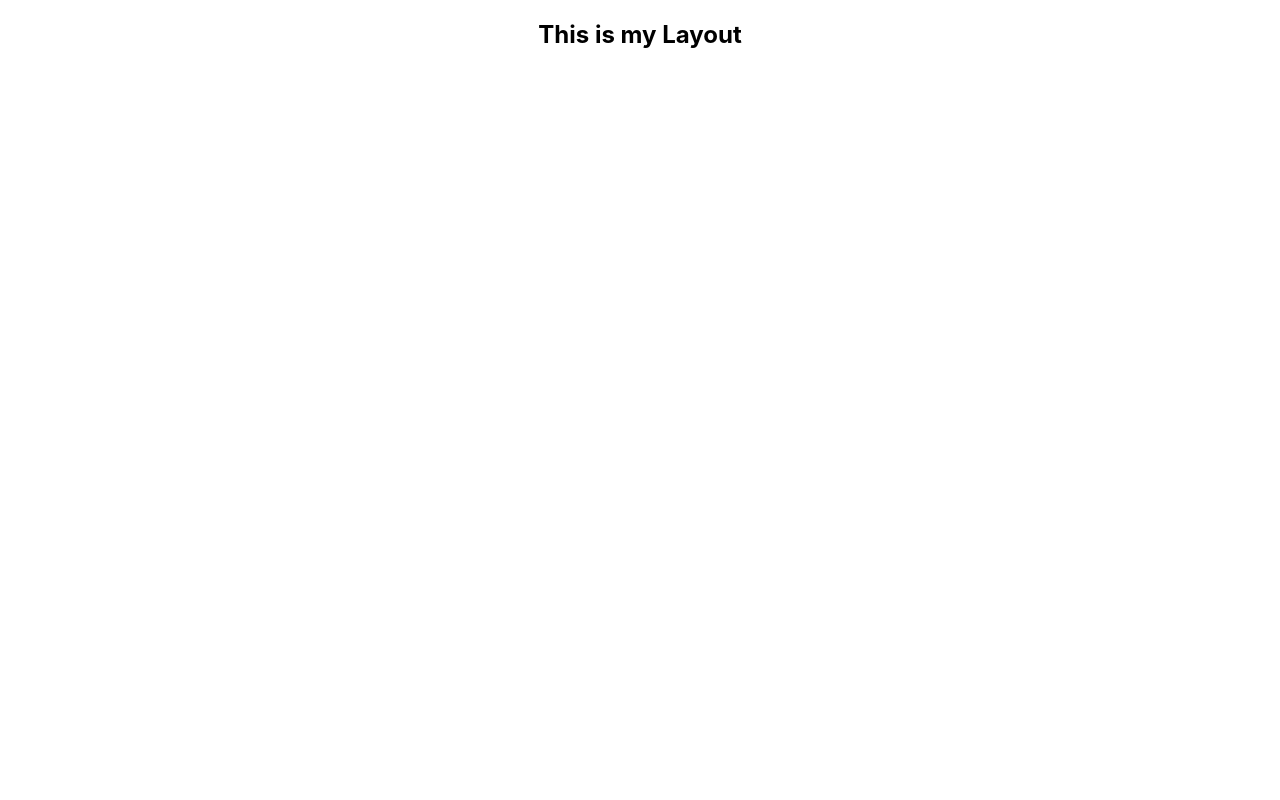
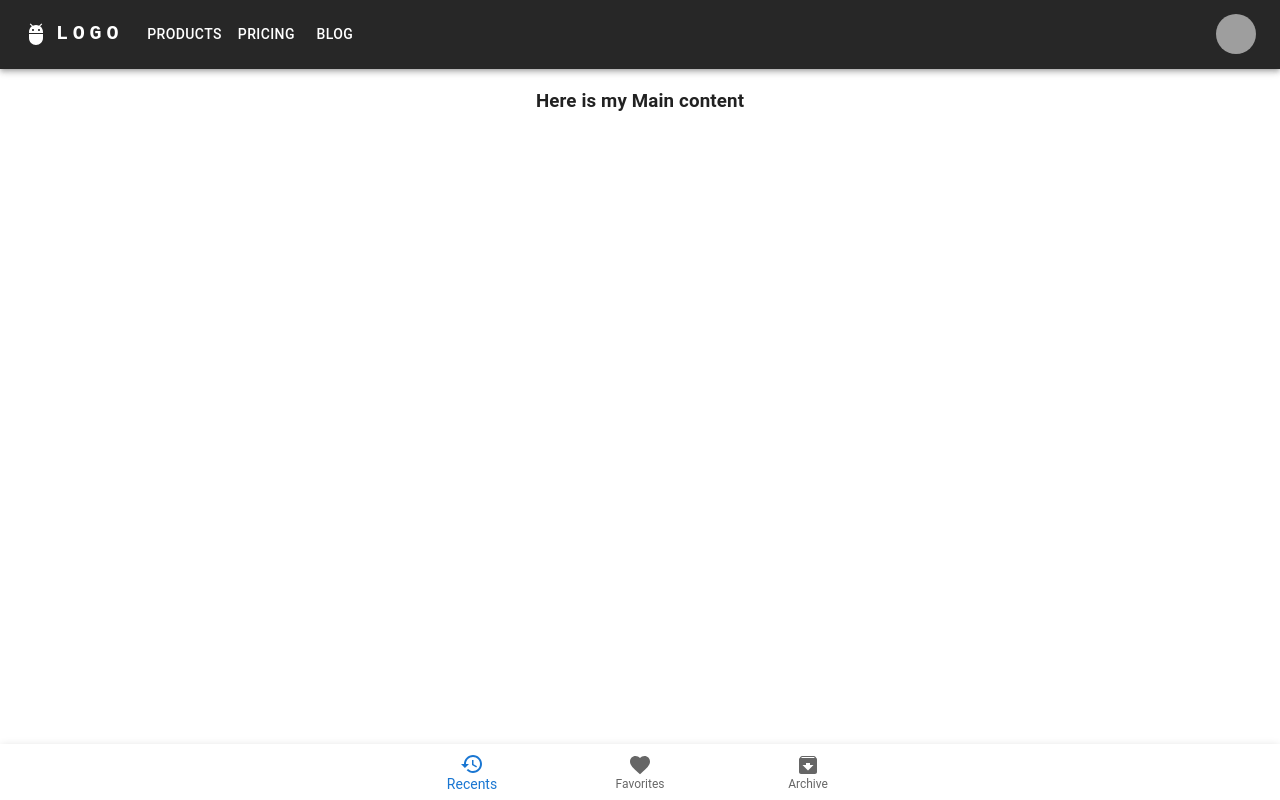
Before and after one commit to Atanasovaaa/Credits-Consulting-Group, a React (Create React App) app: page / in a window 1280 px wide. Built offline with nearby package versions, Linux system fonts and the light colour scheme; grey boxes are pictures that could not be loaded.

Commit message:
Add Header, Footer and Main

```diff
--- a/package.json
+++ b/package.json
@@ -3,6 +3,11 @@
   "version": "0.1.0",
   "private": true,
   "dependencies": {
+    "@emotion/react": "^11.9.0",
+    "@emotion/styled": "^11.8.1",
+    "@fontsource/roboto": "^4.5.7",
+    "@mui/icons-material": "^5.8.2",
+    "@mui/material": "^5.8.2",
     "@testing-library/jest-dom": "^5.16.4",
     "@testing-library/react": "^13.3.0",
     "@testing-library/user-event": "^13.5.0",
--- a/src/components/layout/Layout.jsx
+++ b/src/components/layout/Layout.jsx
@@ -1,7 +1,13 @@
+import Footer from "./footer/Footer";
+import Header from "./header/Header";
+import Main from "./main/Main";
+
 export function Layout() {
     return (
         <div>
-            <h2>This is my Layout</h2>
+            <Header />
+            <Main />
+            <Footer />
         </div>
     );
 }
--- /dev/null
+++ b/src/components/layout/footer/Footer.jsx
@@ -0,0 +1,33 @@
+import Box from '@mui/material/Box';
+import CssBaseline from '@mui/material/CssBaseline';
+import BottomNavigation from '@mui/material/BottomNavigation';
+import BottomNavigationAction from '@mui/material/BottomNavigationAction';
+import RestoreIcon from '@mui/icons-material/Restore';
+import FavoriteIcon from '@mui/icons-material/Favorite';
+import ArchiveIcon from '@mui/icons-material/Archive';
+import Paper from '@mui/material/Paper';
+import { useState } from 'react';
+
+export default function Footer() {
+    const [value, setValue] = useState(0);
+
+
+    return (
+        <Box sx={{ pb: 7 }}>
+          <CssBaseline />
+          <Paper sx={{ position: 'fixed', bottom: 0, left: 0, right: 0 }} elevation={3}>
+            <BottomNavigation
+              showLabels
+              value={value}
+              onChange={(event, newValue) => {
+                setValue(newValue);
+              }}
+            >
+              <BottomNavigationAction label="Recents" icon={<RestoreIcon />} />
+              <BottomNavigationAction label="Favorites" icon={<FavoriteIcon />} />
+              <BottomNavigationAction label="Archive" icon={<ArchiveIcon />} />
+            </BottomNavigation>
+          </Paper>
+        </Box>
+      );
+}
--- /dev/null
+++ b/src/components/layout/header/Header.jsx
@@ -0,0 +1,172 @@
+import AppBar from '@mui/material/AppBar';
+import Box from '@mui/material/Box';
+import Toolbar from '@mui/material/Toolbar';
+import IconButton from '@mui/material/IconButton';
+import Typography from '@mui/material/Typography';
+import Menu from '@mui/material/Menu';
+import MenuIcon from '@mui/icons-material/Menu';
+import Container from '@mui/material/Container';
+import Avatar from '@mui/material/Avatar';
+import Button from '@mui/material/Button';
+import Tooltip from '@mui/material/Tooltip';
+import MenuItem from '@mui/material/MenuItem';
+import AdbIcon from '@mui/icons-material/Adb';
+import { useState } from 'react';
+import { createTheme, ThemeProvider } from '@mui/material';
+
+export default function Header() {
+    const pages = ['Products', 'Pricing', 'Blog'];
+    const settings = ['Profile', 'Account', 'Dashboard', 'Logout'];
+    const [anchorElNav, setAnchorElNav] = useState();
+    const [anchorElUser, setAnchorElUser] = useState();
+
+    const darkTheme = createTheme({
+        palette: {
+          mode: 'dark',
+          primary: {
+            main: '#1976d2',
+          },
+        },
+      });
+
+    const handleOpenNavMenu = (event) => {
+        setAnchorElNav(event.currentTarget);
+    };
+    const handleOpenUserMenu = (event) => {
+        setAnchorElUser(event.currentTarget);
+      };
+
+      const handleCloseNavMenu = () => {
+        setAnchorElNav(null);
+      };
+
+      const handleCloseUserMenu = () => {
+        setAnchorElUser(null);
+      };
+
+    return (
+        <ThemeProvider theme={darkTheme}>
+        <AppBar position="static">
+          <Container maxWidth="xl">
+            <Toolbar disableGutters>
+              <AdbIcon sx={{ display: { xs: 'none', md: 'flex' }, mr: 1 }} />
+              <Typography
+                variant="h6"
+                noWrap
+                component="a"
+                href="/"
+                sx={{
+                  mr: 2,
+                  display: { xs: 'none', md: 'flex' },
+                  fontFamily: 'monospace',
+                  fontWeight: 700,
+                  letterSpacing: '.3rem',
+                  color: 'inherit',
+                  textDecoration: 'none',
+                }}
+              >
+                LOGO
+              </Typography>
+
+              <Box sx={{ flexGrow: 1, display: { xs: 'flex', md: 'none' } }}>
+                <IconButton
+                  size="large"
+                  aria-label="account of current user"
+                  aria-controls="menu-appbar"
+                  aria-haspopup="true"
+                  onClick={handleOpenNavMenu}
+                  color="inherit"
+                >
+                  <MenuIcon />
+                </IconButton>
+                <Menu
+                  id="menu-appbar"
+                  anchorEl={anchorElNav}
+                  anchorOrigin={{
+                    vertical: 'bottom',
+                    horizontal: 'left',
+                  }}
+                  keepMounted
+                  transformOrigin={{
+                    vertical: 'top',
+                    horizontal: 'left',
+                  }}
+                  open={Boolean(anchorElNav)}
+                  onClose={handleCloseNavMenu}
+                  sx={{
+                    display: { xs: 'block', md: 'none' },
+                  }}
+                >
+                  {pages.map((page) => (
+                    <MenuItem key={page} onClick={handleCloseNavMenu}>
+                      <Typography textAlign="center">{page}</Typography>
+                    </MenuItem>
+                  ))}
+                </Menu>
+              </Box>
+              <AdbIcon sx={{ display: { xs: 'flex', md: 'none' }, mr: 1 }} />
+              <Typography
+                variant="h5"
+                noWrap
+                component="a"
+                href=""
+                sx={{
+                  mr: 2,
+                  display: { xs: 'flex', md: 'none' },
+                  flexGrow: 1,
+                  fontFamily: 'monospace',
+                  fontWeight: 700,
+                  letterSpacing: '.3rem',
+                  color: 'inherit',
+                  textDecoration: 'none',
+                }}
+              >
+                LOGO
+              </Typography>
+              <Box sx={{ flexGrow: 1, display: { xs: 'none', md: 'flex' } }}>
+                {pages.map((page) => (
+                  <Button
+                    key={page}
+                    onClick={handleCloseNavMenu}
+                    sx={{ my: 2, color: 'white', display: 'block' }}
+                  >
+                    {page}
+                  </Button>
+                ))}
+              </Box>
+
+              <Box sx={{ flexGrow: 0 }}>
+                <Tooltip title="Open settings">
+                  <IconButton onClick={handleOpenUserMenu} sx={{ p: 0 }}>
+                    <Avatar alt="Remy Sharp" src="/static/images/avatar/2.jpg" />
+                  </IconButton>
+                </Tooltip>
+                <Menu
+                  sx={{ mt: '45px' }}
+                  id="menu-appbar"
+                  anchorEl={anchorElUser}
+                  anchorOrigin={{
+                    vertical: 'top',
+                    horizontal: 'right',
+                  }}
+                  keepMounted
+                  transformOrigin={{
+                    vertical: 'top',
+                    horizontal: 'right',
+                  }}
+                  open={Boolean(anchorElUser)}
+                  onClose={handleCloseUserMenu}
+                >
+                  {settings.map((setting) => (
+                    <MenuItem key={setting} onClick={handleCloseUserMenu}>
+                      <Typography textAlign="center">{setting}</Typography>
+                    </MenuItem>
+                  ))}
+                </Menu>
+              </Box>
+            </Toolbar>
+          </Container>
+        </AppBar>
+        </ThemeProvider>
+      );
+}
--- /dev/null
+++ b/src/components/layout/main/Main.jsx
@@ -0,0 +1,7 @@
+export default function Main() {
+    return (
+        <div>
+            <h3>Here is my Main content</h3>
+        </div>
+    );
+}
```
Also changed, not shown: 1 other file (tests, documents, lock files or other folders).
